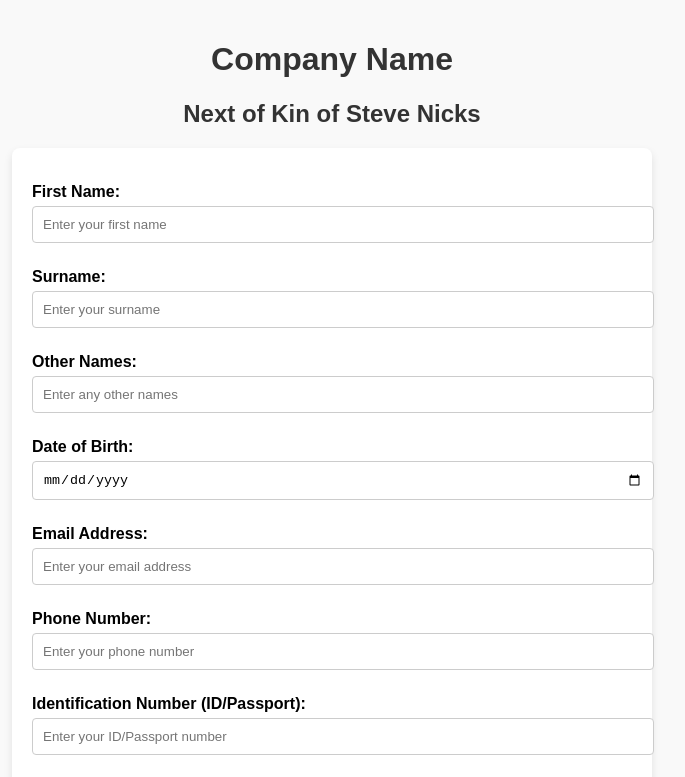
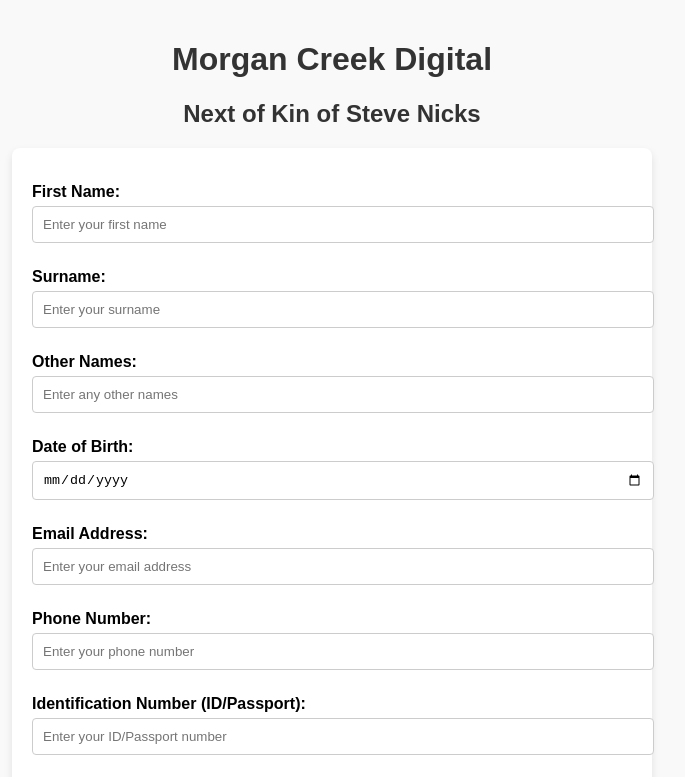
Before and after one commit to MorganCreekDigital/next-of-kin, a plain HTML site: page index.html in a window 1280 px wide. Shown: the top 777 px of the page, without its empty margins (308-993 px from the left). Drawn offline with Linux system fonts and the light colour scheme.

Commit message:
Update index.html

```diff
--- a/index.html
+++ b/index.html
@@ -51,7 +51,7 @@
     </style>
 </head>
 <body>
-    <h1>Company Name</h1>
+    <h1>Morgan Creek Digital</h1>
     <h2>Next of Kin of Steve Nicks</h2>
     <form action="/submit" method="POST">
         <label for="first-name">First Name:</label>
```
